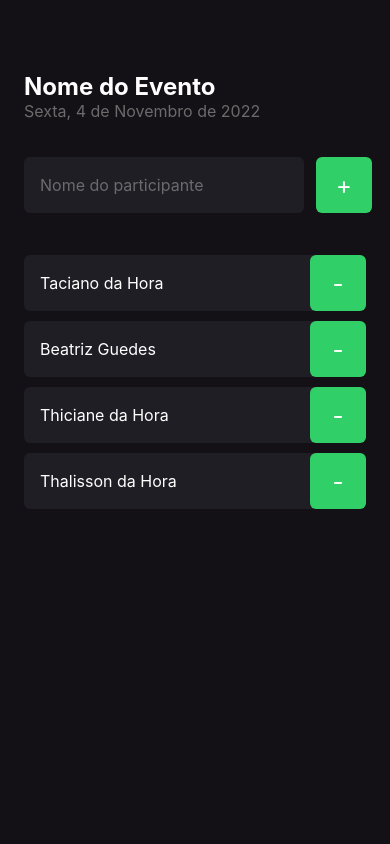
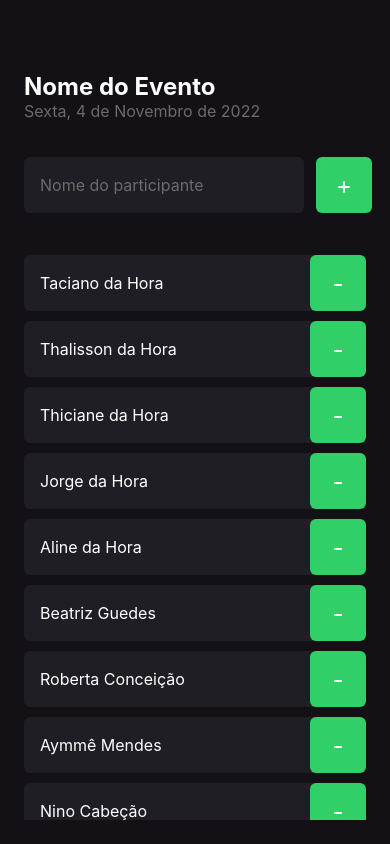
Before and after one commit to taciodev/imhere, a React Native app: screen / in a window 390 px wide. Built offline with nearby package versions, Linux system fonts and the light colour scheme.

Commit message:
feat: rolagem da lista de participantes

```diff
--- a/src/components/Button/index.tsx
+++ b/src/components/Button/index.tsx
@@ -5,11 +5,12 @@ import { styles } from './styles'
 
 interface Props {
   children: React.ReactNode;
+  handleCLick?: () => void;
 }
 
-export function Button({ children }: Props) {
+export function Button({ children, handleCLick }: Props) {
   return (
-    <TouchableOpacity style={styles.button}>
+    <TouchableOpacity style={styles.button} onPress={handleCLick}>
       <Text style={styles.buttonText}>
         {children}
       </Text>
--- a/src/components/Participant/index.tsx
+++ b/src/components/Participant/index.tsx
@@ -6,13 +6,14 @@ import { styles } from './styles';
 
 interface Props {
   name: string;
+  onRemove: () => void;
 }
 
-export function Participant({ name }: Props) {
+export function Participant({ name, onRemove }: Props) {
   return (
     <View style={styles.container}>
       <Text style={styles.name}>{name}</Text>
-      <Button>
+      <Button handleCLick={onRemove}>
         -
       </Button>
     </View>
--- a/src/screens/Home/index.tsx
+++ b/src/screens/Home/index.tsx
@@ -1,5 +1,5 @@
 import React from "react";
-import { Text, View, TextInput } from "react-native";
+import { Text, View, TextInput, ScrollView } from "react-native";
 
 import { Button } from "../../components/Button";
 import { Participant } from "../../components/Participant";
@@ -7,11 +7,16 @@ import { Participant } from "../../components/Participant";
 import { styles } from "./styles";
 
 export function Home() {
-  const [participant, setParticipant] = React.useState(["Taciano da Hora", "Beatriz Guedes", "Thiciane da Hora", "Thalisson da Hora"]);
+  const [participant, setParticipant] = React.useState(["Taciano da Hora", "Thalisson da Hora", "Thiciane da Hora", "Jorge da Hora", "Aline da Hora", "Beatriz Guedes", "Roberta Conceição", "Aymmê Mendes", "Nino Cabeção", "Junior Guedes", "Emily Correia", "Jack Sparrow"]);
 
   const handleParticipantAdd = () => {
-    console.log("Clicou no botão!");
+    console.log("Você adicionou 1 item");
   }
+
+  const handleParticipantRemove = () => {
+    console.log("Voce removeu 1 item");
+  }
+
   return (
     <View style={styles.container}>
       <Text style={styles.eventName}>
@@ -26,14 +31,16 @@ export function Home() {
           placeholder="Nome do participante"
           placeholderTextColor="#6B6B6B"
         />
-        <Button>
+        <Button handleCLick={handleParticipantAdd}>
           +
         </Button>
       </View>
 
-      {participant.map((name) => (
-        <Participant key={name} name={name} />
-      ))}
+      <ScrollView showsVerticalScrollIndicator={false}>
+        {participant && participant.map(name => (
+          <Participant key={name} name={name} onRemove={handleParticipantRemove} />
+        ))}
+      </ScrollView>
     </View>
   );
 }
```
